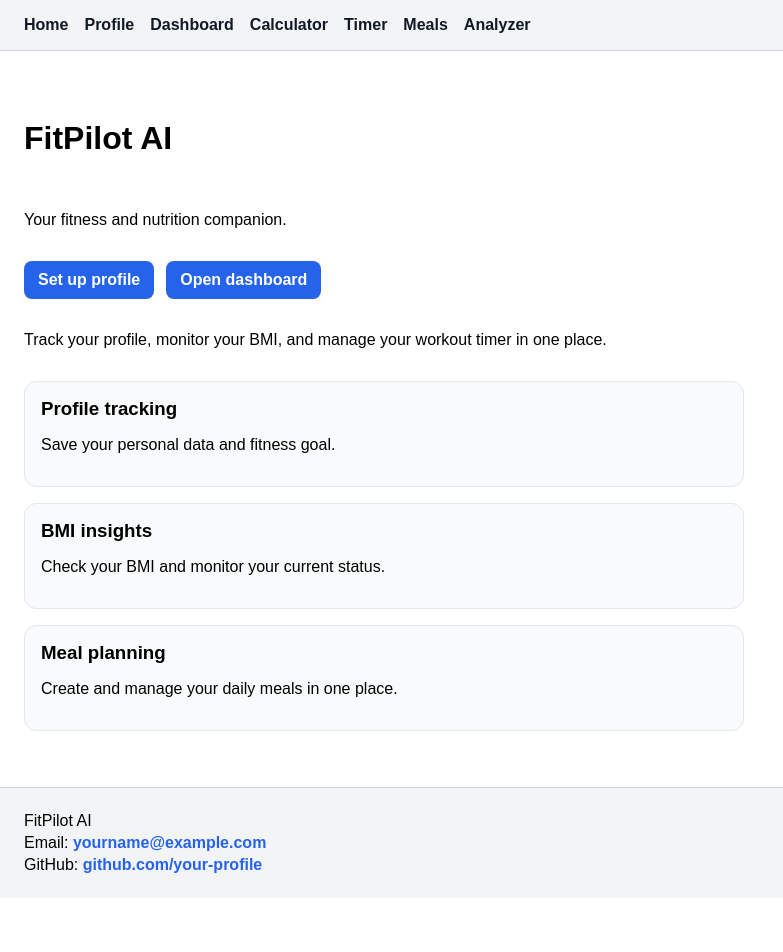
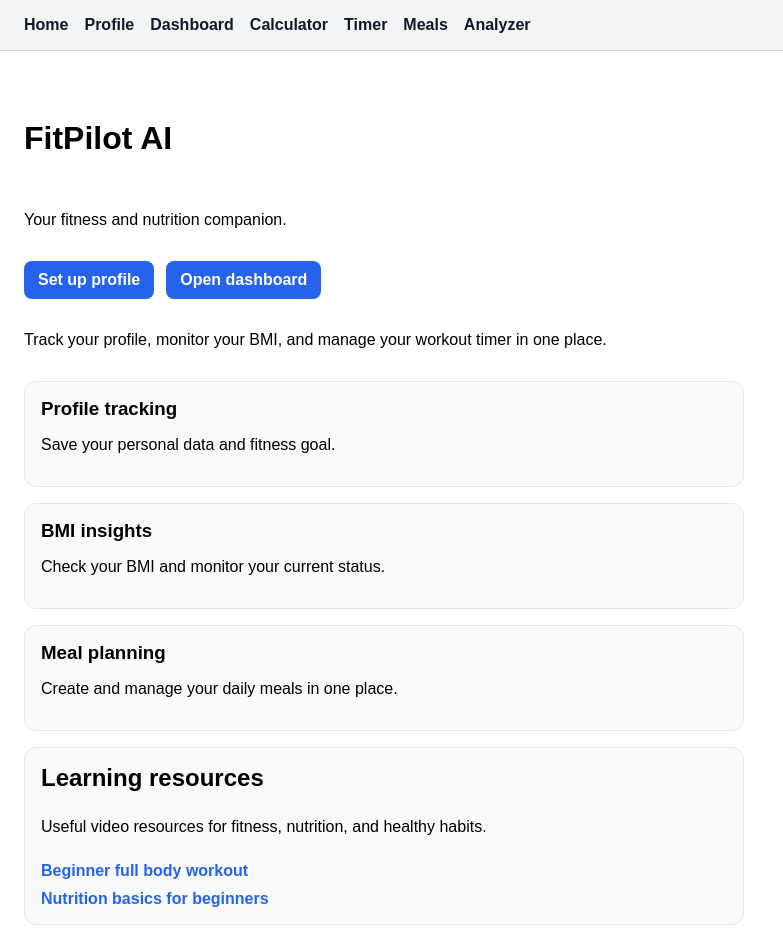
Before and after one commit to VladProtsyshyn/fitpilot-ai, a React (Vite) app: page / in a window 1280 px wide. Shown: the top 952 px of the page, without its empty margins (0-783 px from the left). Before the commit the page ends 898 px from the top, so only its background shows below. Built offline with nearby package versions, Linux system fonts and the light colour scheme.

Commit message:
feat: add learning resources section to home page

```diff
--- a/src/pages/HomePage/HomePage.css
+++ b/src/pages/HomePage/HomePage.css
@@ -40,3 +40,28 @@
     margin-top: 0;
     margin-bottom: 8px;
 }
+
+.home-resources {
+    display: flex;
+    flex-direction: column;
+    gap: 10px;
+    max-width: 720px;
+    padding: 16px;
+    background-color: #f9fafb;
+    border: 1px solid #e5e7eb;
+    border-radius: 12px;
+}
+
+.home-resources h2 {
+    margin: 0;
+}
+
+.home-resources a {
+    color: #2563eb;
+    text-decoration: none;
+    font-weight: 600;
+}
+
+.home-resources a:hover {
+    text-decoration: underline;
+}
--- a/src/pages/HomePage/HomePage.jsx
+++ b/src/pages/HomePage/HomePage.jsx
@@ -31,6 +31,24 @@ function HomePage() {
                     <p>Create and manage your daily meals in one place.</p>
                 </div>
             </div>
+            <div className="home-resources">
+                <h2>Learning resources</h2>
+                <p>Useful video resources for fitness, nutrition, and healthy habits.</p>
+                <a
+                    href="https://www.youtube.com/watch?v=UItWltVZZmE"
+                    target="_blank"
+                    rel="noreferrer"
+                >
+                    Beginner full body workout
+                </a>
+                <a
+                    href="https://www.youtube.com/watch?v=2pLT-olgUJs"
+                    target="_blank"
+                    rel="noreferrer"
+                >
+                    Nutrition basics for beginners
+                </a>
+            </div>
         </div>
     );
 }
```
